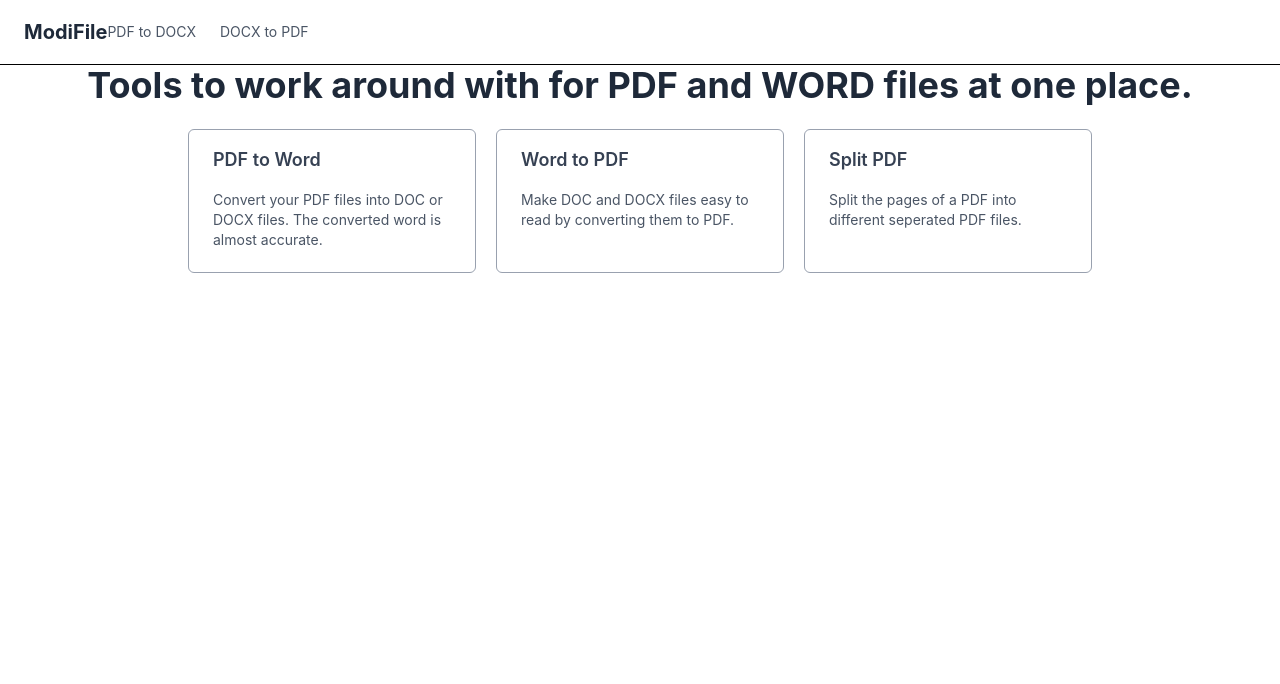
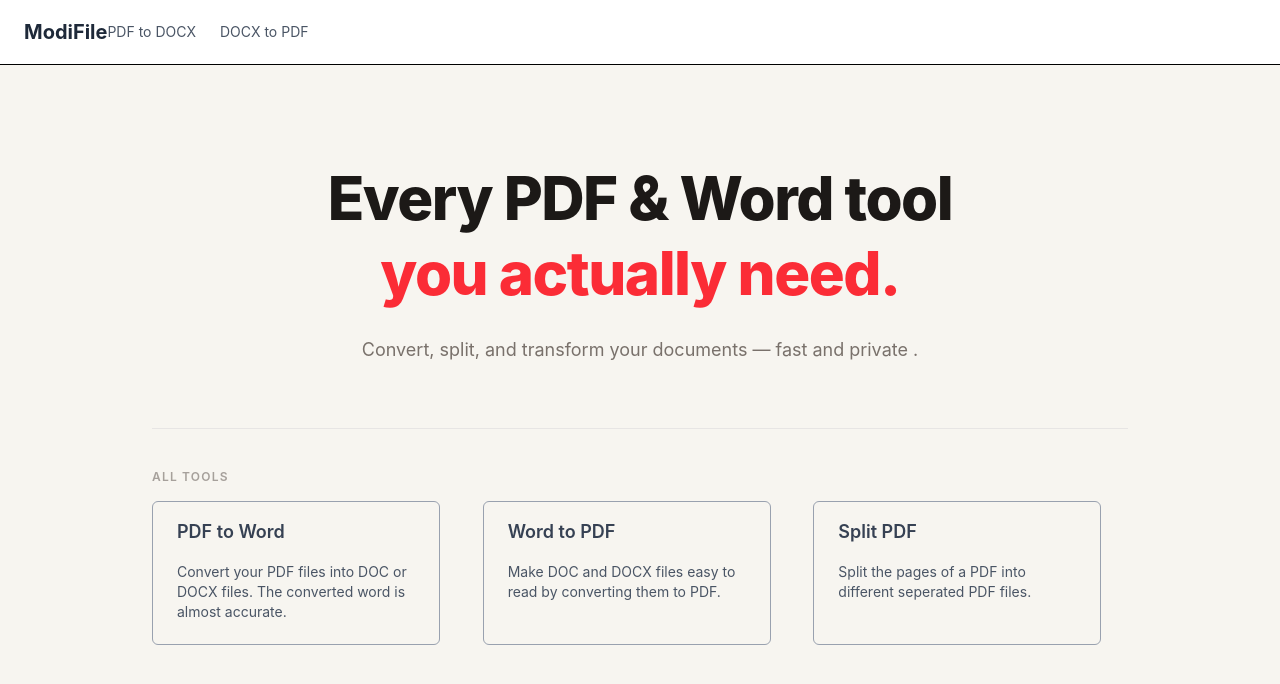
Before and after one commit to mohdaffann/services-app, a Next.js app: page / in a window 1280 px wide. Shown: the top 684 px of the page. Built offline with nearby package versions, Linux system fonts and the light colour scheme.

Commit message:
edit home page design

```diff
--- a/app/page.tsx
+++ b/app/page.tsx
@@ -3,11 +3,29 @@ import ServiceCard from '../components/ServiceCard.jsx'
 import Link from "next/link.js";
 export default function Home() {
   return (
-    <div className="w-full px-6">
-      <h1 className="text-center font-bold text-gray-800 text-2xl md:text-4xl mb-6">
-        Tools to work around with for PDF and WORD files at one place.
+    <div className="min-h-screen bg-[#F7F5F0]">
+      <section className="flex flex-col items-center text-center px-6 pt-24 pb-16">
+        <h1 className="text-4xl sm:text-5xl md:text-6xl font-extrabold text-stone-900 leading-tight tracking-tight max-w-3xl">
+          Every PDF & Word tool
+          <br />
+          <span className="text-red-500">you actually need.</span>
         </h1>
-      <div className="flex flex-col md:flex-row gap-5 items-center justify-center">
+        <p className="mt-6 text-stone-500 text-base sm:text-lg max-w-xl leading-relaxed">
+          Convert, split, and transform your documents — fast and private .
+        </p>
+
+      </section>
+      <div className="w-full max-w-5xl mx-auto px-6 mb-2">
+        <div className="h-px bg-stone-200" />
+      </div>
+      <div className="max-w-5xl mx-auto px-6 pt-8 pb-4">
+        <p className="text-xs font-semibold uppercase tracking-widest text-stone-400">
+          All Tools
+        </p>
+      </div>
+
+      <section className="max-w-5xl mx-auto px-6 pb-24">
+        <div className="grid grid-cols-1 sm:grid-cols-2 lg:grid-cols-3 gap-4">
           <Link href={'/services/pdf_to_docx'}>
             <ServiceCard feature={'PDF to Word'} />
           </Link>
@@ -18,6 +36,8 @@ export default function Home() {
             <ServiceCard feature={'Split PDF'} />
           </Link>
         </div>
+      </section>
+
     </div>
   );
 }
```
Lines whose indentation alone changed are shown as unchanged.
